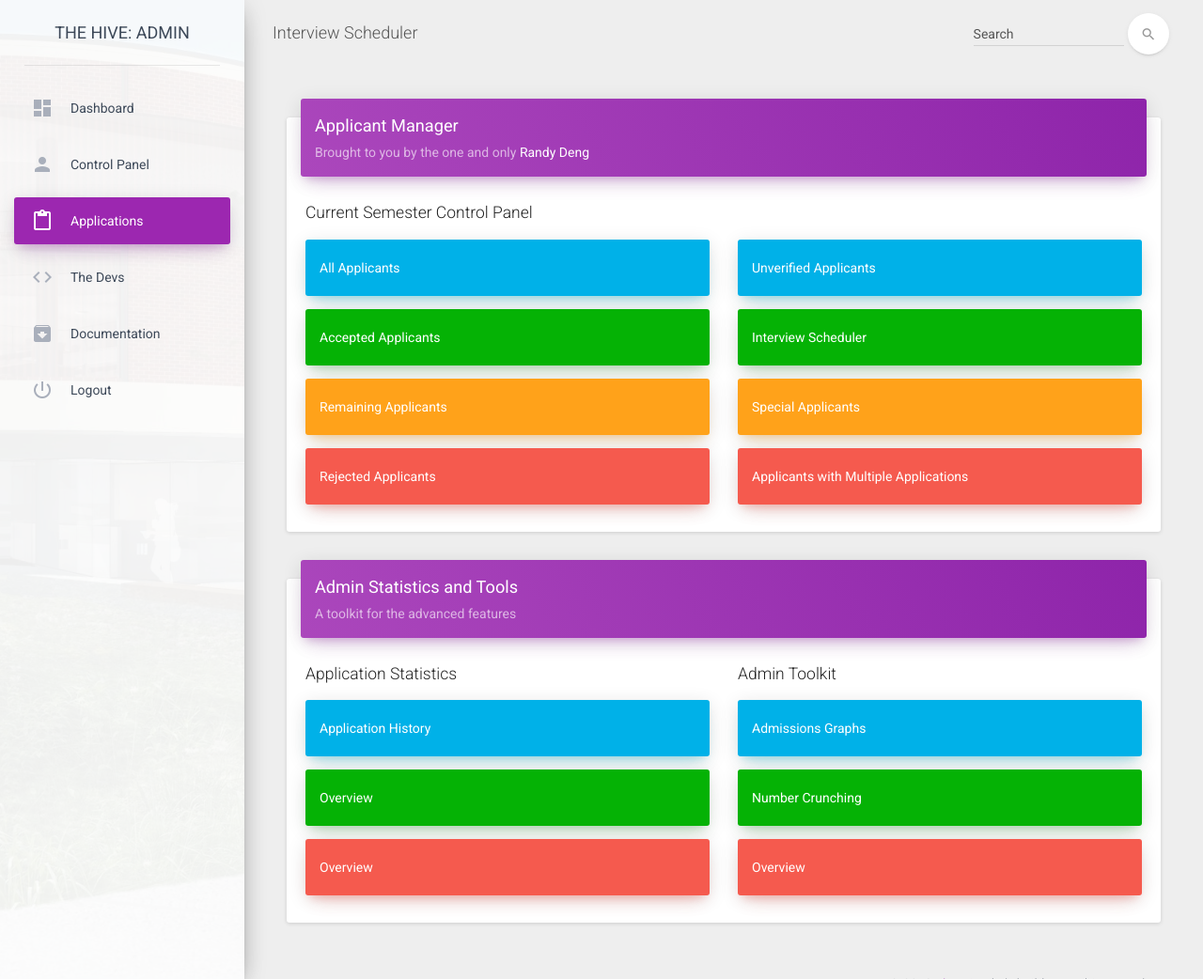
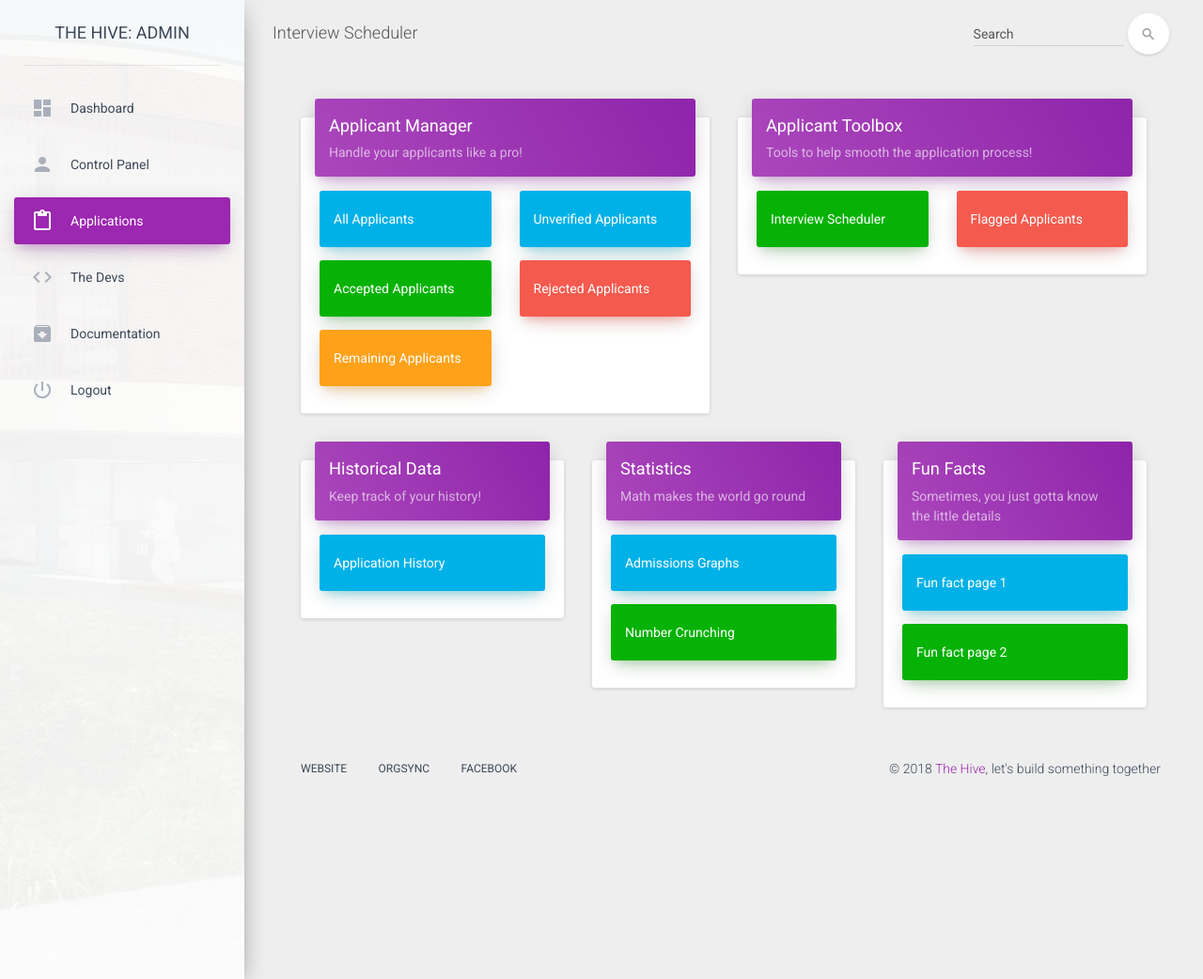
Before and after one commit to RandyDeng/InterviewScheduler, a Flask app: page /admin/applications in a window 1280 px wide. Shown: the whole page at 94% size. Run offline with Flask 2, Linux system fonts and the light colour scheme; a user stored in the database is signed in; some libraries are stand-ins or nearby versions.

Commit message:
Reorganized applicants admin page

```diff
--- a/app/admin/templates/applications.html
+++ b/app/admin/templates/applications.html
@@ -5,17 +5,16 @@
 {% block content %}
     <div class="content">
         <div class="container-fluid">
+            <div class="col-md-6">
                 <div class="card">
                     <div class="card-header" data-background-color="purple">
                         <h4 class="title">Applicant Manager</h4>
-                    <p class="category">Brought to you by the one and only
-                        <a target="_blank" href="https://www.randydeng.com">Randy Deng</a>
+                        <p class="category">Handle your applicants like a pro!
                         </p>
                     </div>
                     <div class="card-content">
                         <div class="row">
                             <div class="col-md-6">
-                            <h5>Current Semester Control Panel</h5>
                                 <a href=applications/{{ query_current_all }}>
                                     <div class="applications applications-info">
                                         <span>All Applicants</span>
@@ -31,32 +30,16 @@
                                         <span>Remaining Applicants</span>
                                     </div>
                                 </a>
-                            <a href=applications/{{ query_current_rejected }}>
-                                <div class="applications applications-danger">
-                                    <span>Rejected Applicants</span>
-                                </div>
-                            </a>
                             </div>
                             <div class="col-md-6">
-                            <h5 style='visibility:hidden'>.</h5>
                                 <a href=applications/{{ query_all_unverified }}>
                                     <div class="applications applications-info">
                                         <span>Unverified Applicants</span>
                                     </div>
                                 </a>
-                            <a href=#>
-                                <div class="applications applications-success">
-                                    <span>Interview Scheduler</span>
-                                </div>
-                            </a>
-                            <a href=applications/{{ query_current_special }}>
-                                <div class="applications applications-warning">
-                                    <span>Special Applicants</span>
-                                </div>
-                            </a>
-                            <a href=#>
+                                <a href=applications/{{ query_current_rejected }}>
                                     <div class="applications applications-danger">
-                                    <span>Applicants with Multiple Applications</span>
+                                        <span>Rejected Applicants</span>
                                     </div>
                                 </a>
                             </div>
@@ -64,35 +47,66 @@
                     </div>
                 </div>
             </div>
-
-        <div class="container-fluid">
+            <div class="col-md-6">
                 <div class="card">
                     <div class="card-header" data-background-color="purple">
-                    <h4 class="title">Admin Statistics and Tools</h4>
-                    <p class="category">A toolkit for the advanced features</p>
+                        <h4 class="title">Applicant Toolbox</h4>
+                        <p class="category">Tools to help smooth the application process!
+                        </p>
                     </div>
                     <div class="card-content">
                         <div class="row">
                             <div class="col-md-6">
-                            <h5>Application Statistics</h5>
+                                <a href=#>
+                                    <div class="applications applications-success">
+                                        <span>Interview Scheduler</span>
+                                    </div>
+                                </a>
+                            </div>
+                            <div class="col-md-6">
+                                <a href=#>
+                                    <div class="applications applications-danger">
+                                        <span>Flagged Applicants</span>
+                                    </div>
+                                </a>
+                            </div>
+                        </div>
+                    </div>
+                </div>
+            </div>
+        </div>
+    </div>
+
+    <div class="content">
+        <div class="container-fluid">
+            <div class="col-md-4">
+                <div class="card">
+                    <div class="card-header" data-background-color="purple">
+                        <h4 class="title">Historical Data</h4>
+                        <p class="category">Keep track of your history!</p>
+                    </div>
+                    <div class="card-content">
+                        <div class="row">
+                            <div class="col-md-12">
                                 <a href=interviews/{{ query_current_all }}>
                                     <div class="applications applications-info">
                                         <span>Application History</span>
                                     </div>
                                 </a>
-                            <a href=interviews/{{ query_current_accepted }}>
-                                <div class="applications applications-success">
-                                    <span>Overview</span>
                             </div>
-                            </a>
-                            <a href=interviews/{{ query_current_rejected }}>
-                                <div class="applications applications-danger">
-                                    <span>Overview</span>
                         </div>
-                            </a>
                     </div>
-                        <div class="col-md-6">
-                            <h5>Admin Toolkit</h5>
+                </div>
+            </div>
+            <div class="col-md-4">
+                <div class="card">
+                    <div class="card-header" data-background-color="purple">
+                        <h4 class="title">Statistics</h4>
+                        <p class="category">Math makes the world go round</p>
+                    </div>
+                    <div class="card-content">
+                        <div class="row">
+                            <div class="col-md-12">
                                 <a href=#>
                                     <div class="applications applications-info">
                                         <span>Admissions Graphs</span>
@@ -103,9 +117,28 @@
                                         <span>Number Crunching</span>
                                     </div>
                                 </a>
+                            </div>
+                        </div>
+                    </div>
+                </div>
+            </div>
+            <div class="col-md-4">
+                <div class="card">
+                    <div class="card-header" data-background-color="purple">
+                        <h4 class="title">Fun Facts</h4>
+                        <p class="category">Sometimes, you just gotta know the little details</p>
+                    </div>
+                    <div class="card-content">
+                        <div class="row">
+                            <div class="col-md-12">
+                                <a href=interviews/{{ query_current_all }}>
+                                    <div class="applications applications-info">
+                                        <span>Fun fact page 1</span>
+                                    </div>
+                                </a>
                                 <a href=#>
-                                <div class="applications applications-danger">
-                                    <span>Overview</span>
+                                    <div class="applications applications-success">
+                                        <span>Fun fact page 2</span>
                                     </div>
                                 </a>
                             </div>
@@ -114,4 +147,5 @@
                 </div>
             </div>
         </div>
+    </div>
 {% endblock %}
```
Lines whose indentation alone changed are shown as unchanged.
